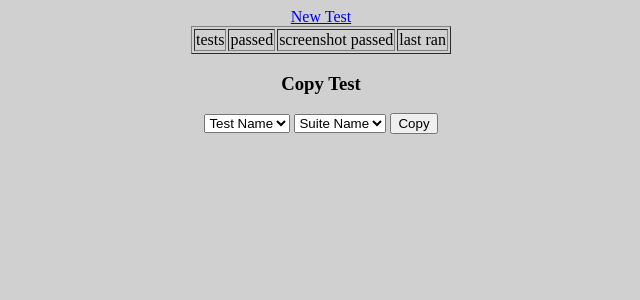
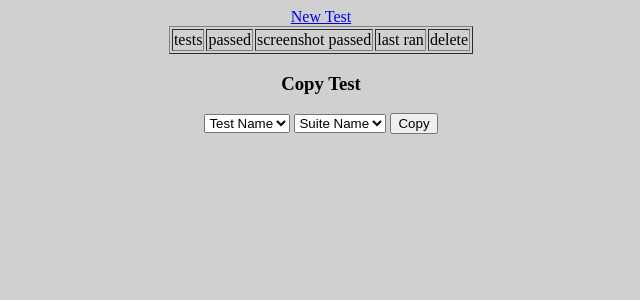
Before and after one commit to nfalke-/HindSite, a Flask app: page /suites/1/ in a window 1280 px wide. Shown: the top 300 px of the page, without its empty margins (319-959 px from the left). Run offline with Flask 2, Linux system fonts and the light colour scheme; data that the repository does not hold is empty; some libraries are stand-ins or nearby versions.

Commit message:
added delete method

```diff
--- a/TestDao.py
+++ b/TestDao.py
@@ -96,7 +96,6 @@ def copy_test(new_suite_id, old_test_id):
     new_test_id = add_test(new_suite_id, new_name)
     add_steps_to_test(new_test_id, get_steps_for_test(old_test_id))
 
-
 def get_full_test_info(suite_id):
     test_base_info = list_tests(suite_id)
     tests = []
@@ -107,3 +106,14 @@ def get_full_test_info(suite_id):
         else:
             tests.append(test + (0, 0, 'never'))
     return tests
+
+def delete_test(test_id):
+    query = '''
+    delete from
+        tests
+    where
+        testid = %s
+    '''
+    write_to_db(query, (test_id))
+
+delete_test(17)
--- a/main.py
+++ b/main.py
@@ -96,6 +96,13 @@ def run_suite(suite_id):
 @app.route('/suites/<suite_id>/tests/<test_id>/copy/', methods=['GET', 'POST'])
 def copy_test(suite_id, test_id):
     TestDao.copy_test(suite_id, test_id)
+    return 'OK'
+
+
+@app.route('/suites/<suite_id>/tests/<test_id>/delete/', methods=['GET', 'POST'])
+def delete_test(suite_id, test_id):
+    TestDao.delete_test(test_id)
+    return 'OK'
 
 @app.route('/suites/<suite_id>/tests/<test_id>/runs/<run_id>/baseline/<name>/', methods=['GET', 'POST'])
 def change_baseline(suite_id, test_id, run_id, name):
--- a/templates/view/suite.html
+++ b/templates/view/suite.html
@@ -1,6 +1,6 @@
 <head>
     <script>
-        function runSuite(suiteid, testid) {
+        function runSuite(suiteid) {
             var http = new XMLHttpRequest();
             http.open(
                 "GET",
@@ -8,6 +8,17 @@
                 "/run/",
                 true);
             http.send( null )
+        }
+        function deleteTest(suiteid, testid) {
+            var http = new XMLHttpRequest();
+            http.open(
+                "GET",
+                "/suites/" + suiteid +
+                "/tests/" + testid +
+                "/delete/",
+                true);
+            http.send( null )
+            location.reload();
         }
     </script>
 </head>
@@ -27,6 +38,7 @@
                     <td>passed</td>
                     <td>screenshot passed</td>
                     <td>last ran</td>
+                    <td>delete</td>
                 </tr>
             </thead>
             <tbody>
@@ -36,6 +48,11 @@
                         <td>{{passed}}</td>
                         <td>{{screenshot_passed}}</td>
                         <td>{{last_ran}}</td>
+                        <td>
+                        <input type="button", value='x' onclick="deleteTest(
+                            '{{suiteid}}', '{{testid}}'
+                        )">
+                        </td>
                     </tr>
                 {% endfor %}
             </tbody>
```
